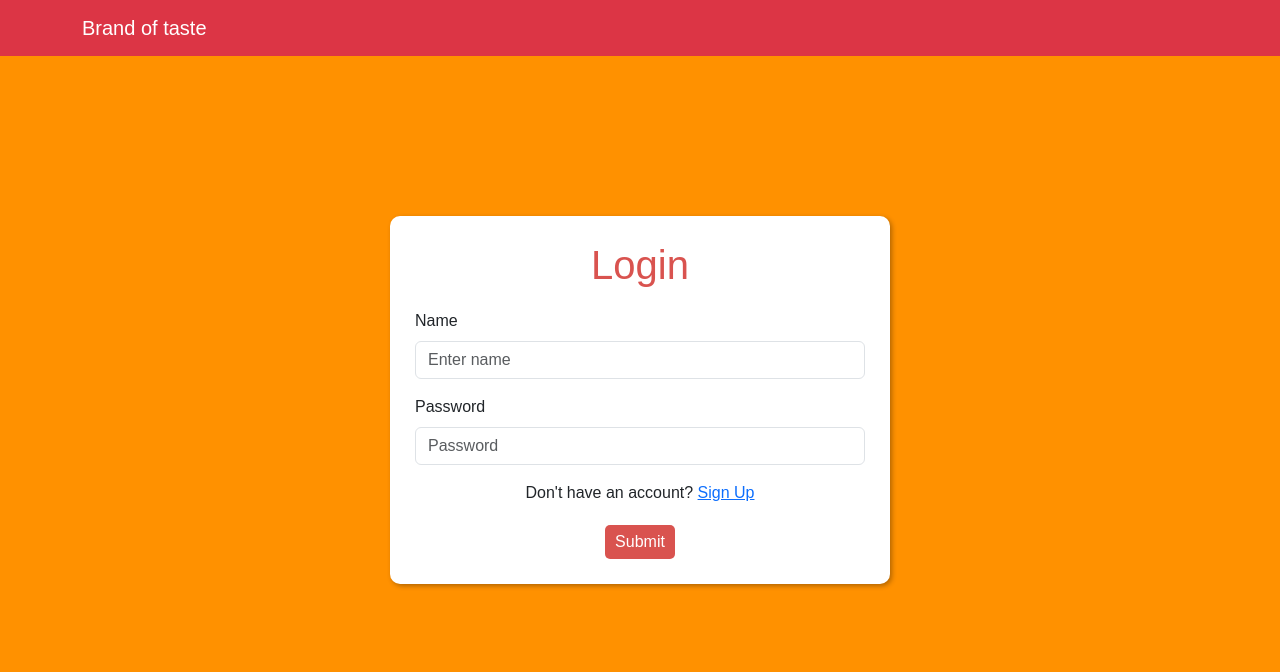
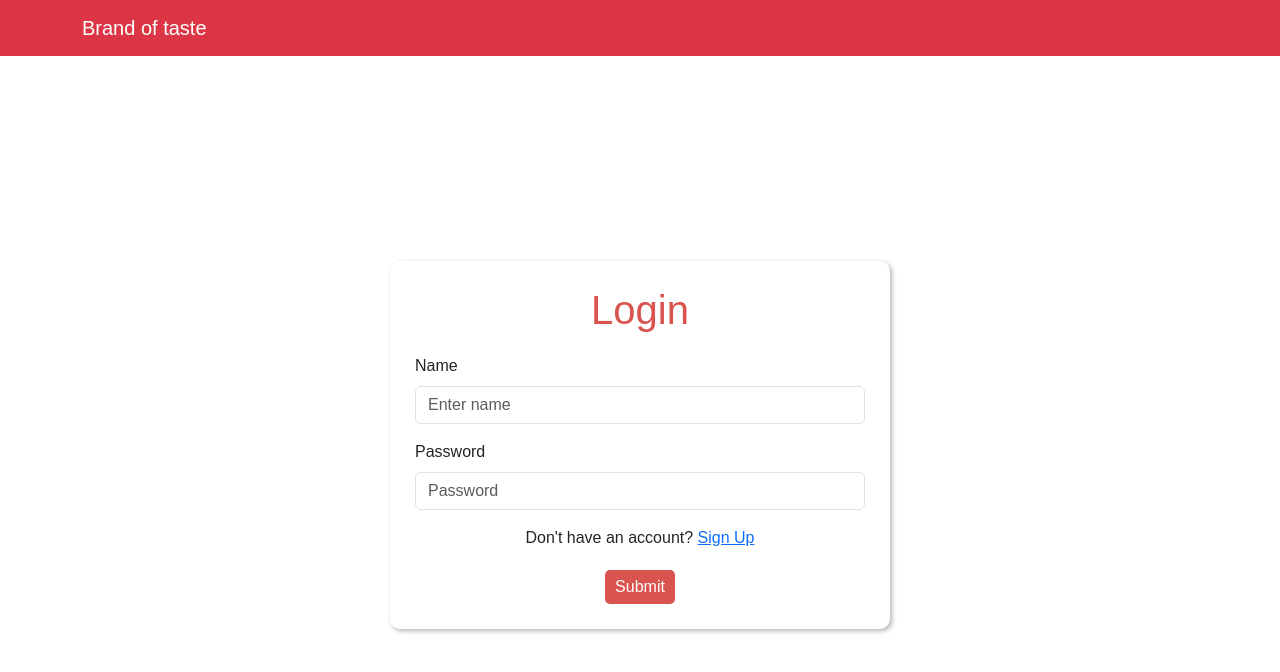
Before and after one commit to chaithanyajgowda/Canteen-Management-System, a React (Create React App) app: page / in a window 1280 px wide. Shown: the top 672 px of the page. Built offline with nearby package versions, Linux system fonts and the light colour scheme.

Commit message:
Initial commit

```diff
--- a/src/Components/LoginForm.js
+++ b/src/Components/LoginForm.js
@@ -20,14 +20,18 @@ function LoginForm() {
   return (
 
    <>
-    <Navbar bg="danger" variant="dark" expand="lg" fixed="top">
+    <Navbar
+    bg="danger" variant="dark" expand="lg" fixed="top">
         <Container>
         <Navbar.Brand href="/">
            Brand of taste
           </Navbar.Brand>
         </Container>
       </Navbar>
-    <section className="form-container">
+      <div className='waves'>
+    <section className="form-container" style={{
+
+    }}>
       <h1>Login</h1>
       <Form onSubmit={handleSubmit}>
         <Form.Group className="mb-3" controlId="formBasicname">
@@ -47,6 +51,11 @@ function LoginForm() {
         </button>
       </Form>
     </section>
+    {/* <svg
+    style={{
+      width:1520,
+    }} xmlns="http://www.w3.org/2000/svg" viewBox="0 0 1440 320"><path fill="#D9534f" fill-opacity="1" d="M0,64L26.7,74.7C53.3,85,107,107,160,138.7C213.3,171,267,213,320,234.7C373.3,256,427,256,480,224C533.3,192,587,128,640,122.7C693.3,117,747,171,800,181.3C853.3,192,907,160,960,165.3C1013.3,171,1067,213,1120,213.3C1173.3,213,1227,171,1280,128C1333.3,85,1387,43,1413,21.3L1440,0L1440,320L1413.3,320C1386.7,320,1333,320,1280,320C1226.7,320,1173,320,1120,320C1066.7,320,1013,320,960,320C906.7,320,853,320,800,320C746.7,320,693,320,640,320C586.7,320,533,320,480,320C426.7,320,373,320,320,320C266.7,320,213,320,160,320C106.7,320,53,320,27,320L0,320Z"></path></svg> */}
+   </div>
     </>
   );
 }
--- a/src/Styles/Login.css
+++ b/src/Styles/Login.css
@@ -7,6 +7,13 @@ body {
     padding: 0;
 }
 
+ .waves{
+  display: flex;
+  flex-direction: column;
+  align-items: center;
+  justify-content: space-evenly;
+  margin-top: 90px;
+ }
   .form-container {
     background-color:rgb(255, 255, 255);
     width: 500px;
--- a/src/Styles/MenuItem.css
+++ b/src/Styles/MenuItem.css
@@ -1,5 +1,5 @@
 body {
-    background-color: #ff9100;
+
     font-family: 'Arial', sans-serif;
   }
 
```
